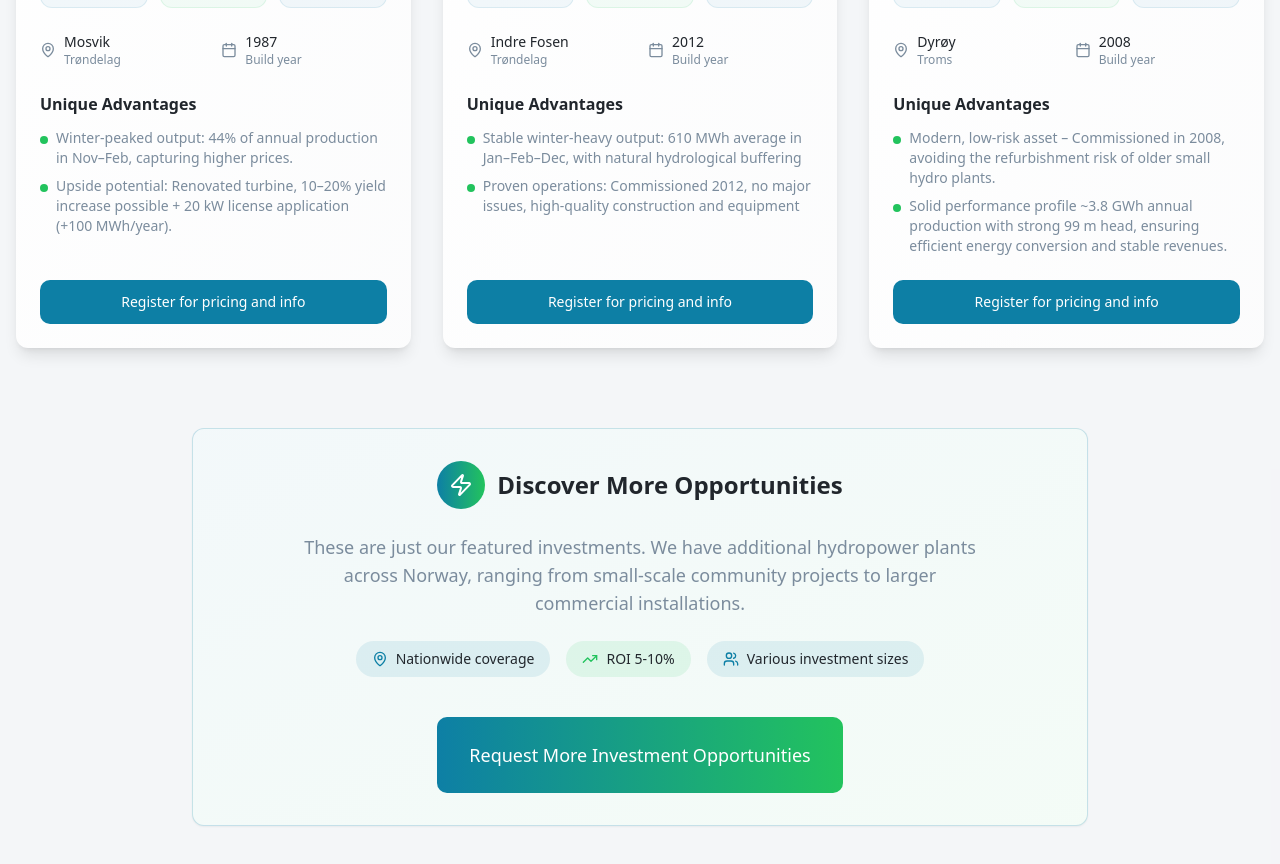
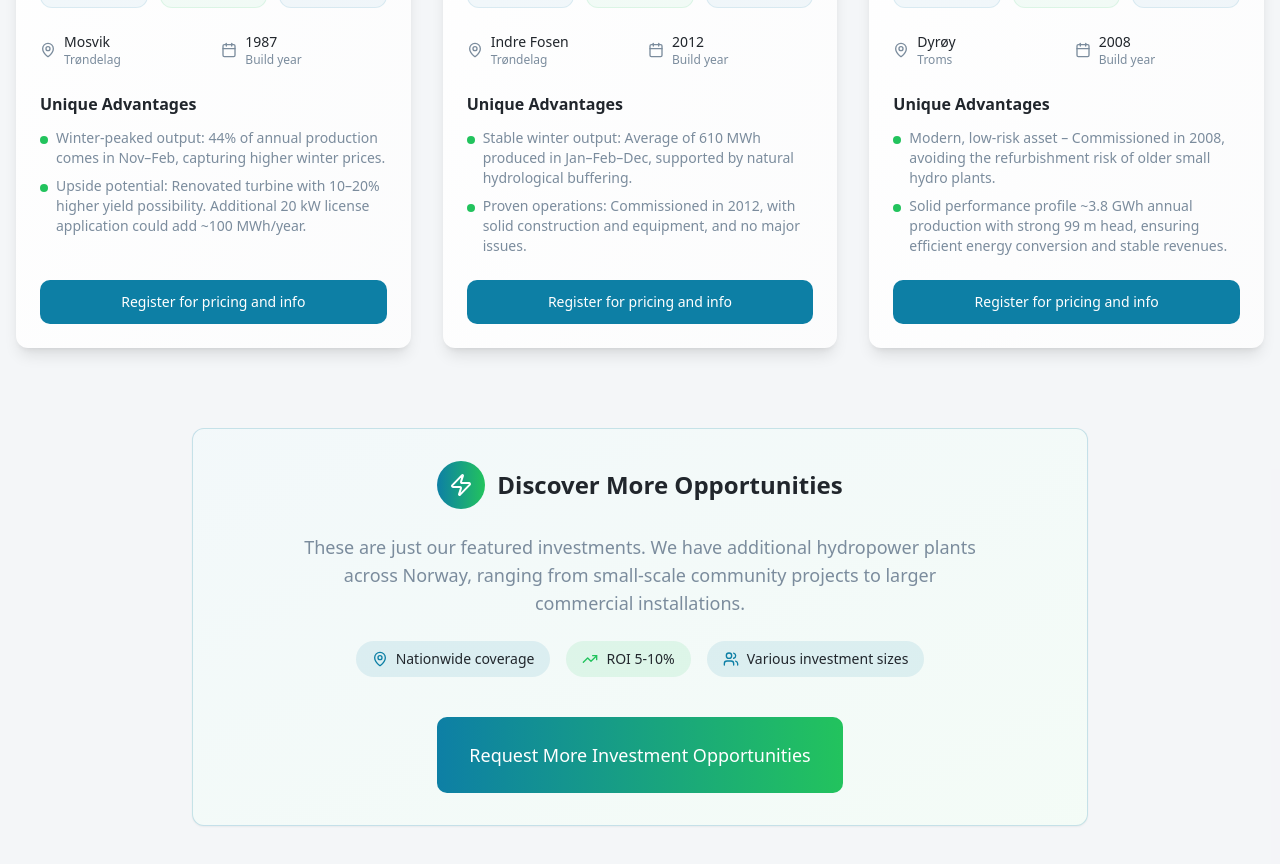
Before and after one commit to rastumbenjamin-gif/smakraftmegleren, a React (Vite) app: page / in a window 1280 px wide. Shown: the part 2580-3444 px from the top of the page. Built offline with nearby package versions, Linux system fonts and the light colour scheme.

Commit message:
Update unique advantages

```diff
--- a/src/contexts/LanguageContext.tsx
+++ b/src/contexts/LanguageContext.tsx
@@ -130,16 +130,16 @@ const translations = {
     'opportunities.consentedProject': 'Consented Project',
 
     // Plant specific data
-    'opportunities.hindbergelva.advantage1': 'Winter-peaked output: 44% of annual production in Nov–Feb, capturing higher prices.',
-    'opportunities.hindbergelva.advantage2': 'Upside potential: Renovated turbine, 10–20% yield increase possible + 20 kW license application (+100 MWh/year).',
+    'opportunities.hindbergelva.advantage1': 'Winter-peaked output: 44% of annual production comes in Nov–Feb, capturing higher winter prices.',
+    'opportunities.hindbergelva.advantage2': 'Upside potential: Renovated turbine with 10–20% higher yield possibility. Additional 20 kW license application could add ~100 MWh/year.',
     'opportunities.hindbergelva.advantage3': 'Price leverage: NO03 area expected to rise with new grid connections to southern Norway',
     'opportunities.bjora.advantage1': 'Expansion of existing plant; uses established infrastructure.',
     'opportunities.bjora.advantage2': '~7.2 GWh/year with new concession (Dec 2024).',
     'opportunities.sandvik.advantage1': 'High head (~132 m) with Pelton turbine, efficient energy conversion at low flow rates, giving stable production.',
     'opportunities.sandvik.advantage2': 'Modern plant (commissioned 2018), low maintenance needs, long technical lifetime, and updated technology.',
     'opportunities.sandvik.advantage3': 'Solid annual output (~3 GWh) relative to installed capacity (1 MW), ensuring attractive yield in the small hydro segment.',
-    'opportunities.vollabekken.advantage1': 'Stable winter-heavy output: 610 MWh average in Jan–Feb–Dec, with natural hydrological buffering',
-    'opportunities.vollabekken.advantage2': 'Proven operations: Commissioned 2012, no major issues, high-quality construction and equipment',
+    'opportunities.vollabekken.advantage1': 'Stable winter output: Average of 610 MWh produced in Jan–Feb–Dec, supported by natural hydrological buffering.',
+    'opportunities.vollabekken.advantage2': 'Proven operations: Commissioned in 2012, with solid construction and equipment, and no major issues.',
     'opportunities.vollabekken.advantage3': 'Attractive economics: Exempt from high-price levy (<1 MW capacity)',
     'opportunities.molnelva.advantage1': 'Modern, low-risk asset – Commissioned in 2008, avoiding the refurbishment risk of older small hydro plants.',
     'opportunities.molnelva.advantage2': 'Solid performance profile ~3.8 GWh annual production with strong 99 m head, ensuring efficient energy conversion and stable revenues.',
@@ -355,16 +355,16 @@ const translations = {
     'opportunities.consentedProject': 'Konsesjonert Prosjekt',
 
     // Plant specific data
-    'opportunities.hindbergelva.advantage1': 'Vintertoppet produksjon: 44 % av årsproduksjonen i nov–feb, gir høyere snittpris.',
-    'opportunities.hindbergelva.advantage2': 'Oppsidepotensial: Renovert turbin, 10–20 % mer produksjon mulig + 20 kW konsesjonssøknad (+100 MWh/år).',
+    'opportunities.hindbergelva.advantage1': 'Vintertoppet produksjon: 44 % av årsproduksjonen leveres i nov–feb, og fanger inn høyere vinterpriser.',
+    'opportunities.hindbergelva.advantage2': 'Oppsidepotensial: Renovert turbin kan gi 10–20 % mer produksjon. I tillegg kan en 20 kW konsesjonsutvidelse gi ~100 MWh/år ekstra.',
     'opportunities.hindbergelva.advantage3': 'Prisvekst: NO03-området forventes å stige med nye linjer til Sør-Norge.',
     'opportunities.bjora.advantage1': 'Utvidelse av eksisterende verk; bruker etablert infrastruktur.',
     'opportunities.bjora.advantage2': '~7,2 GWh/år med ny konsesjon (des 2024).',
     'opportunities.sandvik.advantage1': 'Høyt fall (~132 m) med Pelton-turbin: effektiv energikonvertering ved lav vannføring, som gir stabil produksjon.',
     'opportunities.sandvik.advantage2': 'Moderne kraftverk (idrift 2018) med lave vedlikeholdsbehov, lang teknisk levetid og oppdatert teknologi.',
     'opportunities.sandvik.advantage3': 'Solid årsproduksjon (~3 GWh) i forhold til installert kapasitet (1 MW), som sikrer attraktiv avkastning i småkraftsegmentet.',
-    'opportunities.vollabekken.advantage1': 'Stabil vinterproduksjon: 610 MWh gj.snitt i jan–feb–des, med naturlig hydrologisk demping.',
-    'opportunities.vollabekken.advantage2': 'Dokumentert drift: Satt i drift 2012, ingen større problemer, solid bygg og utstyr.',
+    'opportunities.vollabekken.advantage1': 'Stabil vinterproduksjon: Gj.snitt på 610 MWh i jan–feb–des, støttet av naturlig hydrologisk demping.',
+    'opportunities.vollabekken.advantage2': 'Dokumentert drift: Satt i drift i 2012 med solid bygg og utstyr – ingen større problemer siden oppstart.',
     'opportunities.vollabekken.advantage3': 'Gunstig økonomi: Fritatt fra høyprisbidraget (<1 MW installert effekt).',
     'opportunities.molnelva.advantage1': 'Moderne, lavrisiko anlegg – Satt i drift i 2008, og unngår dermed oppgraderingsrisikoen som eldre småkraftverk har.',
     'opportunities.molnelva.advantage2': 'Solid ytelsesprofil ~3,8 GWh årlig produksjon med sterk fallhøyde på 99 meter, som sikrer effektiv energikonvertering og stabile inntekter.',
```
